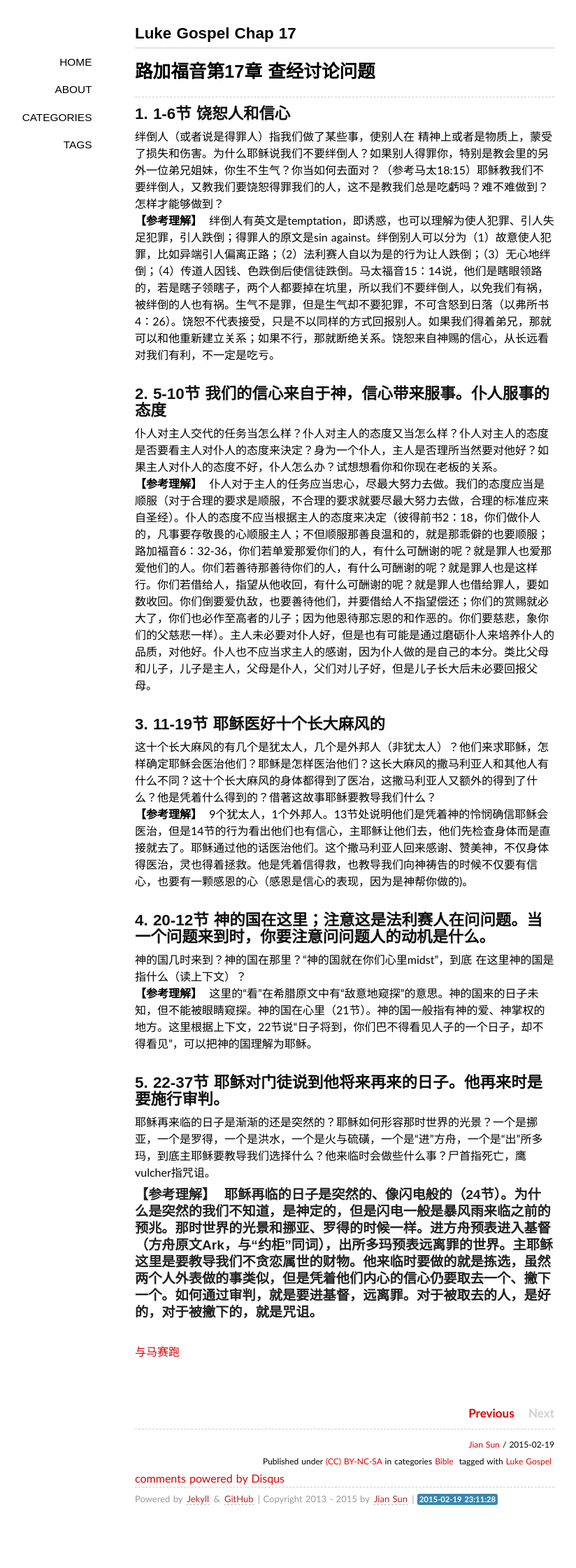
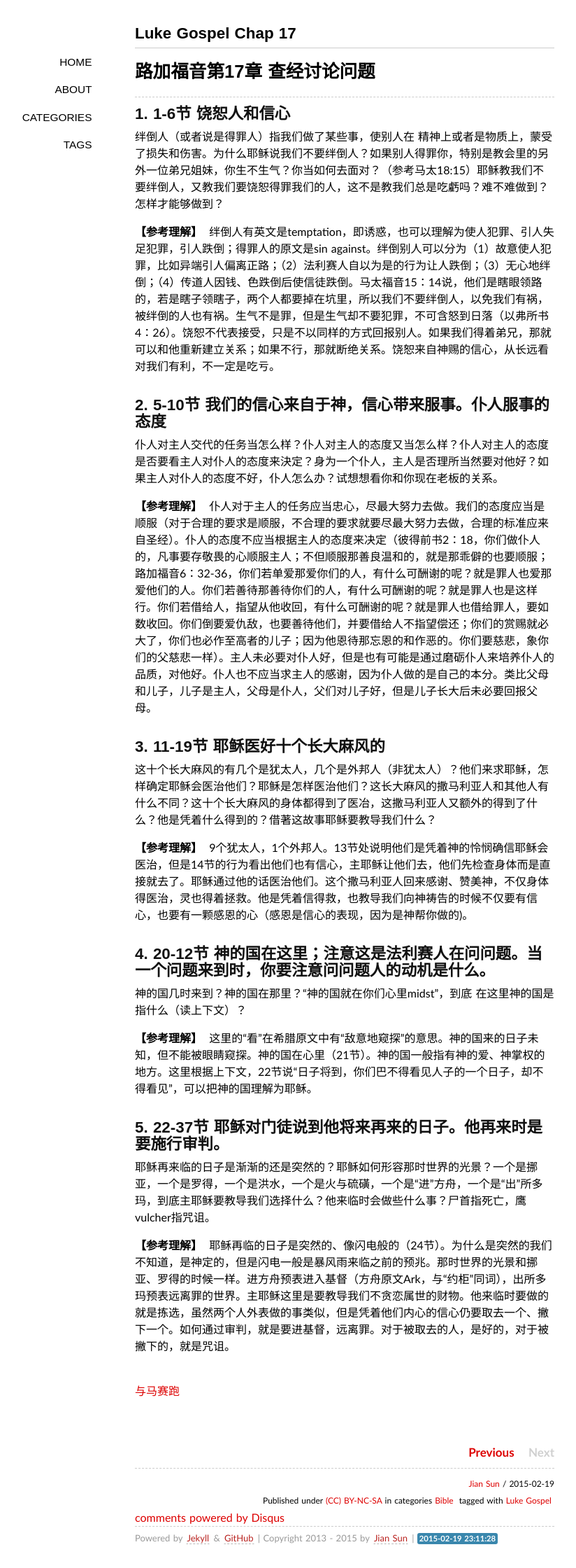
Before and after one commit to sjsprecious/sjsprecious.github.io, a Jekyll site: the page built from _posts/2015-02-19-LUKE-GOSPEL-CHAP-17.md, in a window 1280 px wide. Shown: the whole page at 70% size, without its empty margins (147-971 px from the left). Built offline with Jekyll 4.4.1, drawn with Linux system fonts in a browser that asks for light colours; some web fonts are replaced; comment, search, counter and statistics services are not loaded; before the commit the page ends 2184 px from its top, so only the background shows below that.

```diff
--- a/_posts/2015-02-19-LUKE-GOSPEL-CHAP-17.md
+++ b/_posts/2015-02-19-LUKE-GOSPEL-CHAP-17.md
@@ -12,25 +12,33 @@ tags:
 ----------------
 
 ## 1. 1-6节  饶恕人和信心<br>
+
 绊倒人（或者说是得罪人）指我们做了某些事，使别人在 精神上或者是物质上，蒙受了损失和伤害。为什么耶稣说我们不要绊倒人？如果别人得罪你，特别是教会里的另外一位弟兄姐妹，你生不生气？你当如何去面对？（参考马太18:15）耶稣教我们不要绊倒人，又教我们要饶恕得罪我们的人，这不是教我们总是吃虧吗？难不难做到？怎样才能够做到？<br>
+
 **【参考理解】** &nbsp;绊倒人有英文是temptation，即诱惑，也可以理解为使人犯罪、引人失足犯罪，引人跌倒；得罪人的原文是sin against。绊倒别人可以分为（1）故意使人犯罪，比如异端引人偏离正路；（2）法利赛人自以为是的行为让人跌倒；（3）无心地绊倒；（4）传道人因钱、色跌倒后使信徒跌倒。马太福音15：14说，他们是瞎眼领路的，若是瞎子领瞎子，两个人都要掉在坑里，所以我们不要绊倒人，以免我们有祸，被绊倒的人也有祸。生气不是罪，但是生气却不要犯罪，不可含怒到日落（以弗所书4：26）。饶恕不代表接受，只是不以同样的方式回报别人。如果我们得着弟兄，那就可以和他重新建立关系；如果不行，那就断绝关系。饶恕来自神赐的信心，从长远看对我们有利，不一定是吃亏。<br><br>
 
 ## 2. 5-10节  我们的信心来自于神，信心带来服事。仆人服事的态度<br>
+
 仆人对主人交代的任务当怎么样？仆人对主人的态度又当怎么样？仆人对主人的态度是否要看主人对仆人的态度来決定？身为一个仆人，主人是否理所当然要对他好？如果主人对仆人的态度不好，仆人怎么办？试想想看你和你现在老板的关系。<br>
+
 **【参考理解】** &nbsp;仆人对于主人的任务应当忠心，尽最大努力去做。我们的态度应当是顺服（对于合理的要求是顺服，不合理的要求就要尽最大努力去做，合理的标准应来自圣经）。仆人的态度不应当根据主人的态度来决定（彼得前书2：18，你们做仆人的，凡事要存敬畏的心顺服主人；不但顺服那善良温和的，就是那乖僻的也要顺服；路加福音6：32-36，你们若单爱那爱你们的人，有什么可酬谢的呢？就是罪人也爱那爱他们的人。你们若善待那善待你们的人，有什么可酬谢的呢？就是罪人也是这样行。你们若借给人，指望从他收回，有什么可酬谢的呢？就是罪人也借给罪人，要如数收回。你们倒要爱仇敌，也要善待他们，并要借给人不指望偿还；你们的赏赐就必大了，你们也必作至高者的儿子；因为他恩待那忘恩的和作恶的。你们要慈悲，象你们的父慈悲一样）。主人未必要对仆人好，但是也有可能是通过磨砺仆人来培养仆人的品质，对他好。仆人也不应当求主人的感谢，因为仆人做的是自己的本分。类比父母和儿子，儿子是主人，父母是仆人，父们对儿子好，但是儿子长大后未必要回报父母。<br><br>
 
 ## 3. 11-19节  耶稣医好十个长大麻风的<br>
+
 这十个长大麻风的有几个是犹太人，几个是外邦人（非犹太人）？他们来求耶稣，怎样确定耶稣会医治他们？耶稣是怎样医治他们？这长大麻风的撒马利亚人和其他人有什么不同？这十个长大麻风的身体都得到了医冶，这撒马利亚人又额外的得到了什么？他是凭着什么得到的？借著这故事耶稣要教导我们什么？<br>
+
 **【参考理解】** &nbsp;9个犹太人，1个外邦人。13节处说明他们是凭着神的怜悯确信耶稣会医治，但是14节的行为看出他们也有信心，主耶稣让他们去，他们先检查身体而是直接就去了。耶稣通过他的话医治他们。这个撒马利亚人回来感谢、赞美神，不仅身体得医治，灵也得着拯救。他是凭着信得救，也教导我们向神祷告的时候不仅要有信心，也要有一颗感恩的心（感恩是信心的表现，因为是神帮你做的)。<br><br>
 
 ## 4. 20-12节  神的国在这里；注意这是法利赛人在问问题。当一个问题来到时，你要注意问问题人的动机是什么。<br>
+
 神的国几时来到？神的国在那里？“神的国就在你们心里midst”，到底 在这里神的国是指什么（读上下文）？<br>
+
 **【参考理解】** &nbsp;这里的“看”在希腊原文中有“敌意地窥探”的意思。神的国来的日子未知，但不能被眼睛窥探。神的国在心里（21节）。神的国一般指有神的爱、神掌权的地方。这里根据上下文，22节说“日子将到，你们巴不得看见人子的一个日子，却不得看见”，可以把神的国理解为耶稣。<br><br>
 
 ## 5. 22-37节  耶稣对门徒说到他将来再来的日子。他再来时是要施行审判。<br>
 
 耶稣再来临的日子是渐渐的还是突然的？耶稣如何形容那时世界的光景？一个是挪亚，一个是罗得，一个是洪水，一个是火与硫磺，一个是“进”方舟，一个是“出”所多玛，到底主耶稣要教导我们选择什么？他来临时会做些什么事？尸首指死亡，鹰vulcher指咒诅。<br>
 
-### **【参考理解】** &nbsp;耶稣再临的日子是突然的、像闪电般的（24节）。为什么是突然的我们不知道，是神定的，但是闪电一般是暴风雨来临之前的预兆。那时世界的光景和挪亚、罗得的时候一样。进方舟预表进入基督（方舟原文Ark，与“约柜”同词），出所多玛预表远离罪的世界。主耶稣这里是要教导我们不贪恋属世的财物。他来临时要做的就是拣选，虽然两个人外表做的事类似，但是凭着他们内心的信心仍要取去一个、撇下一个。如何通过审判，就是要进基督，远离罪。对于被取去的人，是好的，对于被撇下的，就是咒诅。<br><br>
+**【参考理解】** &nbsp;耶稣再临的日子是突然的、像闪电般的（24节）。为什么是突然的我们不知道，是神定的，但是闪电一般是暴风雨来临之前的预兆。那时世界的光景和挪亚、罗得的时候一样。进方舟预表进入基督（方舟原文Ark，与“约柜”同词），出所多玛预表远离罪的世界。主耶稣这里是要教导我们不贪恋属世的财物。他来临时要做的就是拣选，虽然两个人外表做的事类似，但是凭着他们内心的信心仍要取去一个、撇下一个。如何通过审判，就是要进基督，远离罪。对于被取去的人，是好的，对于被撇下的，就是咒诅。<br><br>
 
 [与马赛跑](http://www.racingwithhorse.org/t/51#reply0)
```
